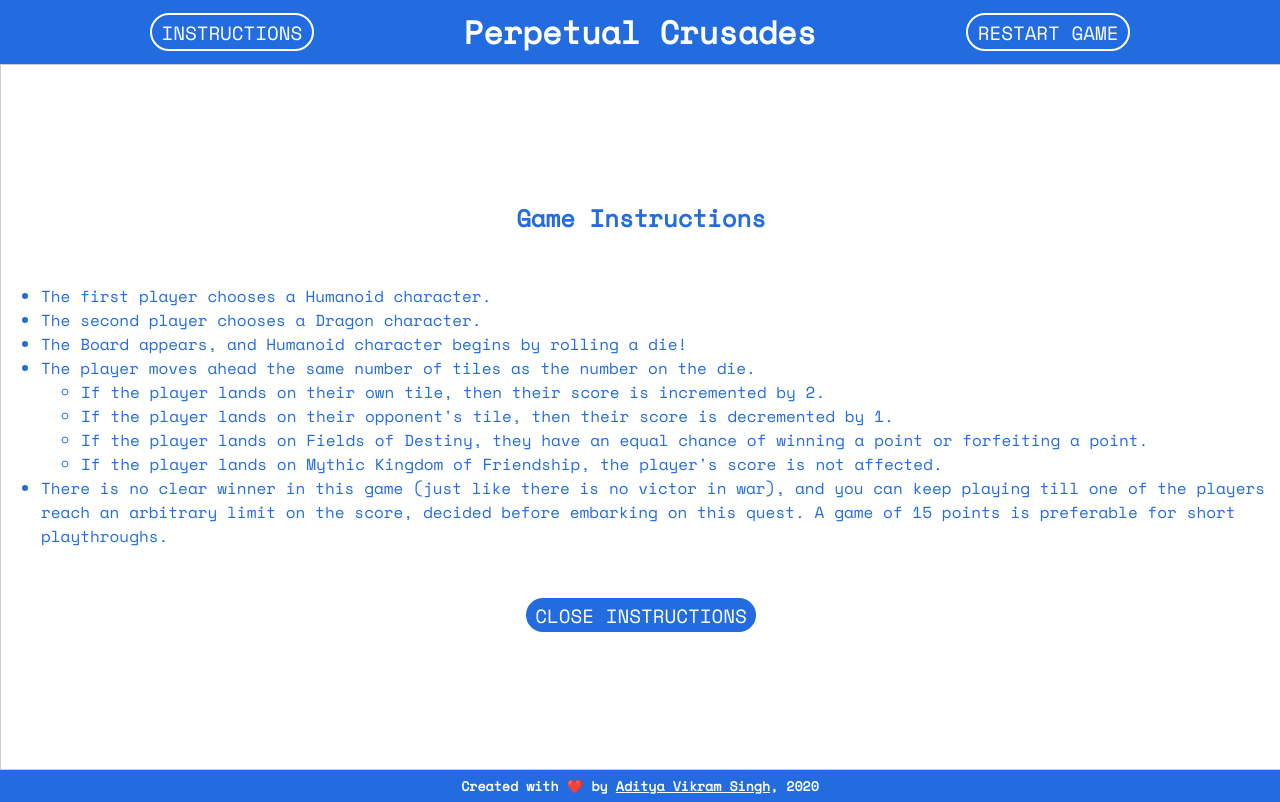
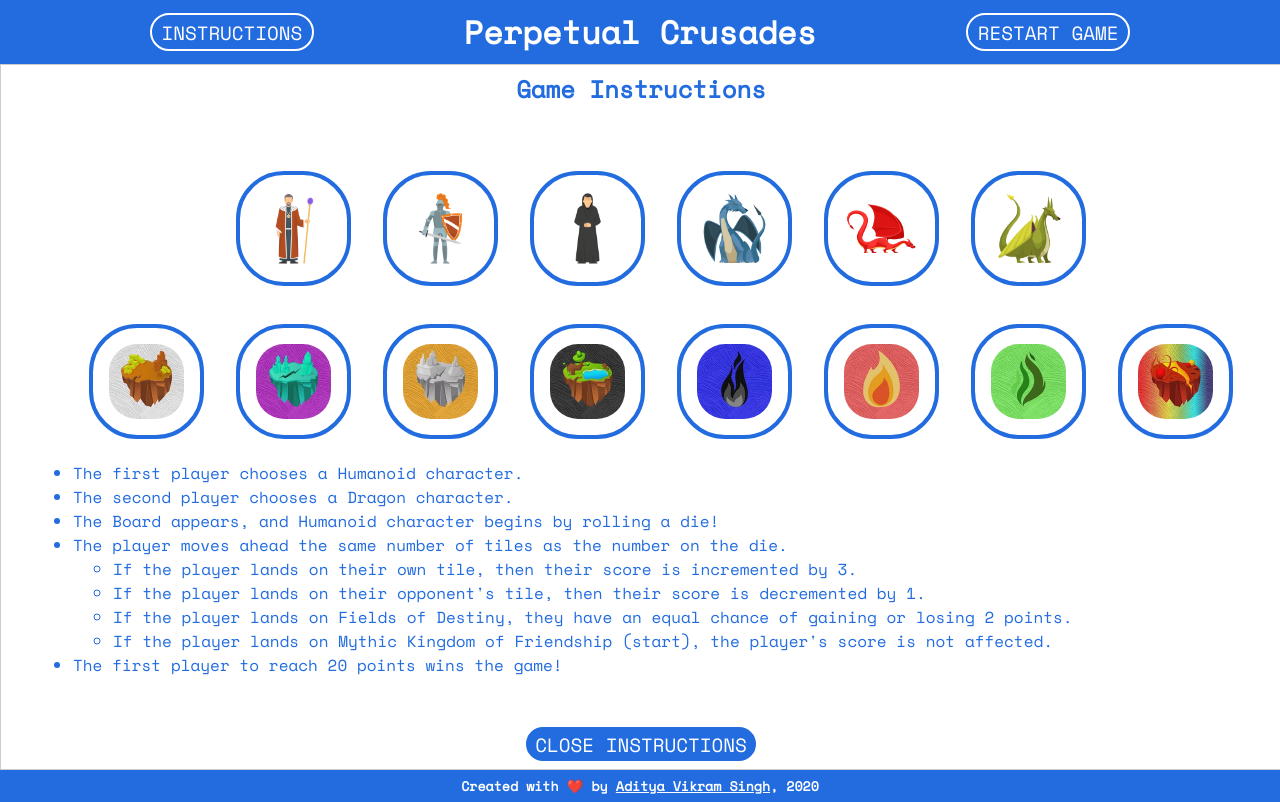
Before and after one commit to mccoyplayer/perpetual-game, a React (Create React App) app: page / in a window 1280 px wide. Both pictures are taken after a click on the button "INSTRUCTIONS". Built offline with nearby package versions, Linux system fonts and the light colour scheme.

Commit message:
Finalized instructions

```diff
--- a/src/components/Instructions.js
+++ b/src/components/Instructions.js
@@ -1,6 +1,27 @@
 import React, { Component } from "react";
 
 class Instructions extends Component {
+  state = {
+    characters: [
+      "Ancient Wizard",
+      "Mighty Knight",
+      "Stealthy Rogue",
+      "Baneful Blue Dragon",
+      "Fiery Red Dragon",
+      "Noxious Green Dragon",
+    ],
+    tiles: [
+      "Mythic Kingdom of Friendship",
+      "Ancient Wizard",
+      "Mighty Knight",
+      "Stealthy Rogue",
+      "Baneful Blue Dragon",
+      "Fiery Red Dragon",
+      "Noxious Green Dragon",
+      "Fields of Destiny",
+    ],
+  };
+
   onClose = (event) => {
     this.props.onClose(event);
   };
@@ -14,6 +35,38 @@ class Instructions extends Component {
         <br />
         <br />
         <div class="content">
+          <ul
+            style={{
+              textAlign: "center",
+              justifyContent: "center",
+              alignItems: "center",
+            }}
+          >
+            {this.state.characters.map((character) => (
+              <img
+                className="character"
+                src={`./characters/${character}.png`}
+                width="75px"
+                height="auto"
+              />
+            ))}
+          </ul>
+          <ul
+            style={{
+              textAlign: "center",
+              justifyContent: "center",
+              alignItems: "center",
+            }}
+          >
+            {this.state.tiles.map((tile) => (
+              <img
+                className="character"
+                src={`./tiles/${tile}.jpg`}
+                width="75px"
+                height="auto"
+              />
+            ))}
+          </ul>
           <ul>
             <li>The first player chooses a Humanoid character.</li>
             <li>The second player chooses a Dragon character.</li>
@@ -26,7 +79,7 @@ class Instructions extends Component {
               <ul>
                 <li>
                   If the player lands on their own tile, then their score is
-                  incremented by 2.
+                  incremented by 3.
                 </li>
                 <li>
                   If the player lands on their opponent's tile, then their score
@@ -34,21 +87,15 @@ class Instructions extends Component {
                 </li>
                 <li>
                   If the player lands on Fields of Destiny, they have an equal
-                  chance of winning a point or forfeiting a point.
+                  chance of gaining or losing 2 points.
                 </li>
                 <li>
-                  If the player lands on Mythic Kingdom of Friendship, the
-                  player's score is not affected.
+                  If the player lands on Mythic Kingdom of Friendship (start),
+                  the player's score is not affected.
                 </li>
               </ul>
             </li>
-            <li>
-              There is no clear winner in this game (just like there is no
-              victor in war), and you can keep playing till one of the players
-              reach an arbitrary limit on the score, decided before embarking on
-              this quest. A game of 15 points is preferable for short
-              playthroughs.
-            </li>
+            <li>The first player to reach 20 points wins the game!</li>
           </ul>
         </div>
         <br />
```
Also changed, not shown: 8 other files (tests, documents, lock files or other folders).
